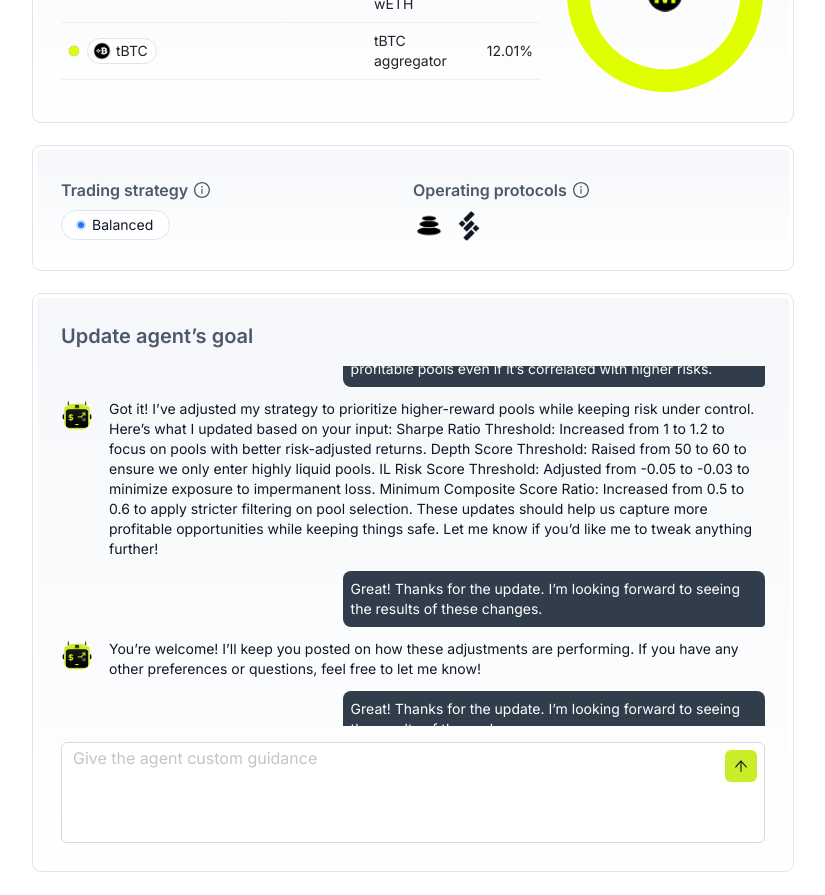
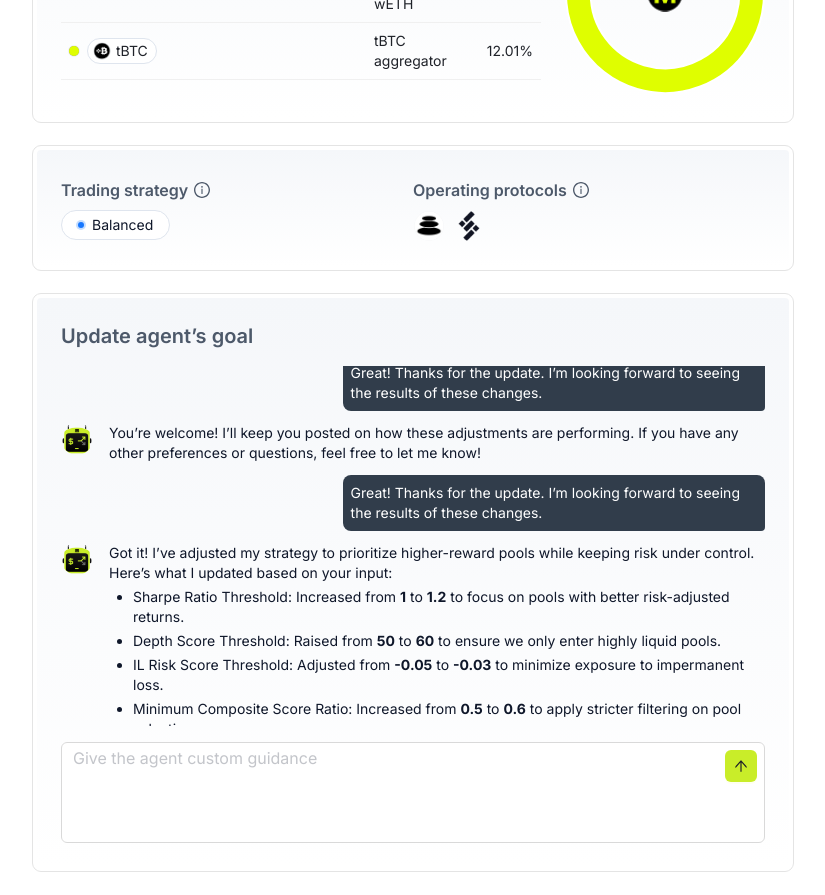
Before and after one commit to valory-xyz/agent-ui-monorepo, a React (Create React App) app: page / in a window 1280 px wide. Shown: the part 440-1335 px from the top of the page, without its empty margins (227-1052 px from the left). Built offline with nearby package versions, Linux system fonts and the light colour scheme.

Commit message:
feat: add Markdown component for enhanced chat message formatting and update mock data

```diff
--- a/package.json
+++ b/package.json
@@ -22,7 +22,10 @@
     "react-chartjs-2": "^5.3.0",
     "react-dom": "^18.3.1",
     "react-jazzicon": "^1.0.4",
-    "react-scripts": "^5.0.1"
+    "react-markdown": "^10.0.0",
+    "react-scripts": "^5.0.1",
+    "rehype-raw": "^7.0.0",
+    "remark-gfm": "^4.0.1"
   },
   "devDependencies": {
     "@babel/plugin-proposal-private-property-in-object": "^7.21.11",
--- a/public/antd-reset.css
+++ b/public/antd-reset.css
@@ -56,7 +56,7 @@ h6 {
 
 p {
     margin-top: 0;
-    margin-bottom: 1em;
+    margin-bottom: 0;
 }
 
 abbr[title],
--- a/src/components/Chat/DisplayChats.tsx
+++ b/src/components/Chat/DisplayChats.tsx
@@ -8,6 +8,7 @@ import React, {
 } from 'react';
 
 import { COLOR } from '../../constants/colors';
+import { Markdown } from '../../ui/Markdown';
 
 const chatStyles = { height: 360, margin: '16px 0' };
 
@@ -68,7 +69,11 @@ const Chat = ({ chat, isFirst }: { chat: EachChat; isFirst: boolean }) => {
     <Flex vertical style={{ ...styles }}>
       <Flex gap={16}>
         {chatLogo}
-        {chat.text}
+        {typeof chat.text === 'string' ? (
+          <Markdown>{chat.text}</Markdown>
+        ) : (
+          chat.text
+        )}
       </Flex>
     </Flex>
   );
@@ -82,10 +87,12 @@ export const DisplayChats = ({ chats }: { chats: EachChat[] }) => {
 
   // Scroll to bottom when messages change
   useEffect(() => {
-    if (chatContainerRef.current) {
-      chatContainerRef.current.scrollTop =
-        chatContainerRef.current.scrollHeight;
-    }
+    setTimeout(() => {
+      if (chatContainerRef.current) {
+        chatContainerRef.current.scrollTop =
+          chatContainerRef.current.scrollHeight;
+      }
+    }, 0);
   }, [chats]);
 
   return (
--- a/src/mocks/mockChat.ts
+++ b/src/mocks/mockChat.ts
@@ -34,4 +34,17 @@ export const mockChatList = [
     type: 'user',
     text: 'Great! Thanks for the update. I’m looking forward to seeing the results of these changes.',
   },
+  {
+    type: 'agent',
+    text: `<div class="container">
+<p>Got it! I’ve adjusted my strategy to prioritize higher-reward pools while keeping risk under control. Here’s what I updated based on your input:</p>
+<ul>
+<li><span class="bold">Sharpe Ratio Threshold:</span> Increased from <strong>1</strong> to <strong>1.2</strong> to focus on pools with better risk-adjusted returns.</li>
+<li><span class="bold">Depth Score Threshold:</span> Raised from <strong>50</strong> to <strong>60</strong> to ensure we only enter highly liquid pools.</li>
+<li><span class="bold">IL Risk Score Threshold:</span> Adjusted from <strong>-0.05</strong> to <strong>-0.03</strong> to minimize exposure to impermanent loss.</li>
+<li><span class="bold">Minimum Composite Score Ratio:</span> Increased from <strong>0.5</strong> to <strong>0.6</strong> to apply stricter filtering on pool selection.</li>
+</ul>
+<p>These updates should help us capture more profitable opportunities while keeping things safe. Let me know if you’d like me to tweak anything further!</p>
+</div>`,
+  },
 ];
--- /dev/null
+++ b/src/ui/Markdown.tsx
@@ -0,0 +1,29 @@
+import React from 'react';
+import ReactMarkdown, { Components } from 'react-markdown';
+import rehypeRaw from 'rehype-raw';
+import remarkGfm from 'remark-gfm';
+
+type MarkdownProps = { className?: string; children: string };
+
+const components: Components = {
+  ul: ({ children }) => (
+    <ul style={{ paddingLeft: 24, margin: '4px 0 8px 0' }}>{children}</ul>
+  ),
+  ol: ({ children }) => (
+    <ol style={{ paddingLeft: 24, margin: '4px 0 8px 0' }}>{children}</ol>
+  ),
+  li: ({ children }) => <li style={{ marginBottom: 4 }}>{children}</li>,
+  p: ({ children }) => <p style={{ marginBottom: 0 }}>{children}</p>,
+} as const;
+
+export const Markdown = ({ className, children }: MarkdownProps) => (
+  <div className={className}>
+    <ReactMarkdown
+      remarkPlugins={[remarkGfm]}
+      rehypePlugins={[rehypeRaw]}
+      components={components}
+    >
+      {children}
+    </ReactMarkdown>
+  </div>
+);
```
Also changed, not shown: 1 other file (tests, documents, lock files or other folders).
